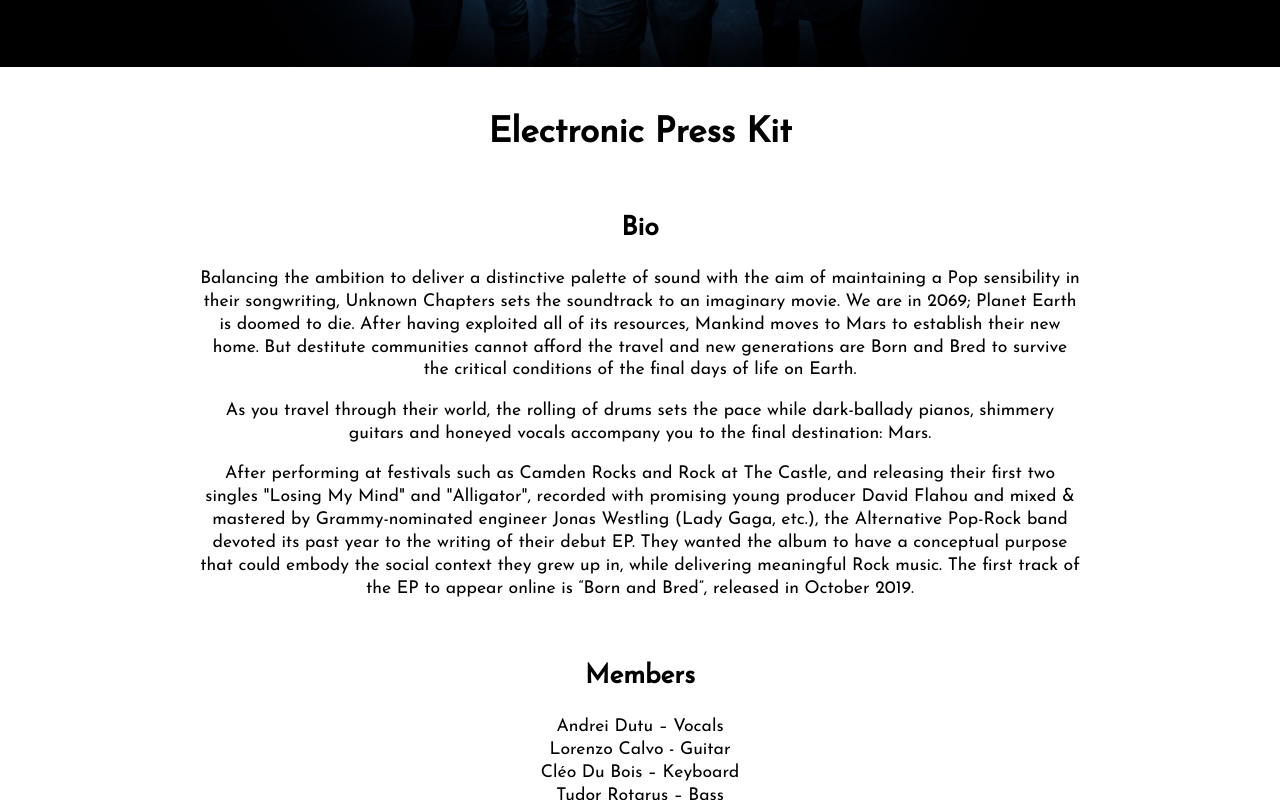
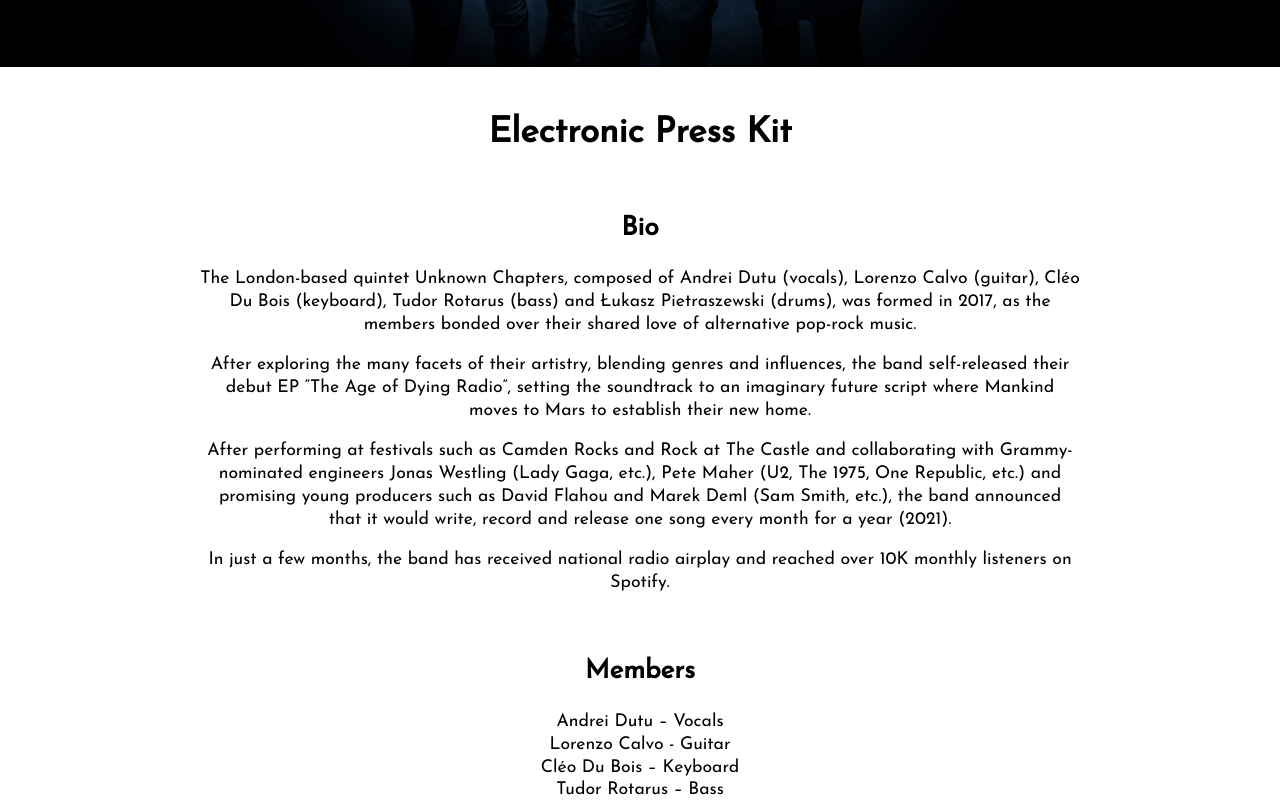
Before and after one commit to TudorRotarus25/unknown-chapters, a Vue app: page /epk in a window 1280 px wide. Shown: the part 599-1399 px from the top of the page. Built offline with nearby package versions, Linux system fonts and the light colour scheme; no server answers.

Commit message:
Close to you release

```diff
--- a/src/components/Contact.vue
+++ b/src/components/Contact.vue
@@ -2,17 +2,14 @@
   <div class="contact">
     <div class="description">
       <p>
-        Balancing the ambition to deliver a distinctive palette of sound with the aim of
-        maintaining a Pop sensibility in their songwriting, Unknown Chapters sets the soundtrack
-        to an imaginary movie. As you travel through their world, the rolling of drums sets the
-        pace while dark-ballady pianos, shimmery guitars and honeyed vocals accompany you to the
-        final destination: Mars.
+        The London-based quintet Unknown Chapters, composed of Andrei Dutu (vocals), Lorenzo Calvo
+        (guitar), Cléo Du Bois (keyboard), Tudor Rotarus (bass) and Łukasz Pietraszewski (drums),
+        was formed in 2017, as the members bonded over their shared love of alternative pop-rock music.
       </p>
       <p>
-        After performing at festivals such as Camden Rocks and Rock at The Castle, the
-        Alternative Pop-Rock band devoted its past year to the writing of their debut EP. They
-        wanted the album to have a conceptual purpose that could embody the social context they
-        grew up in, while delivering meaningful Rock music.
+        After exploring the many facets of their artistry, blending genres and influences, the band
+        self-released their debut EP “The Age of Dying Radio”, setting the soundtrack to an imaginary
+        future script where Mankind moves to Mars to establish their new home.
       </p>
     </div>
     <div class="socialMediaContent">
--- a/src/components/EpkDetails.vue
+++ b/src/components/EpkDetails.vue
@@ -4,25 +4,24 @@
     <div class="epk-details__bio section">
       <h2>Bio</h2>
       <p>
-        Balancing the ambition to deliver a distinctive palette of sound with the aim of maintaining
-        a Pop sensibility in their songwriting, Unknown Chapters sets the soundtrack to an imaginary
-        movie. We are in 2069; Planet Earth is doomed to die. After having exploited all of its
-        resources, Mankind moves to Mars to establish their new home. But destitute communities
-        cannot afford the travel and new generations are Born and Bred to survive the critical
-        conditions of the final days of life on Earth.
+        The London-based quintet Unknown Chapters, composed of Andrei Dutu (vocals), Lorenzo Calvo
+        (guitar), Cléo Du Bois (keyboard), Tudor Rotarus (bass) and Łukasz Pietraszewski (drums),
+        was formed in 2017, as the members bonded over their shared love of alternative pop-rock music.
       </p>
       <p>
-        As you travel through their world, the rolling of drums sets the pace while dark-ballady
-        pianos, shimmery guitars and honeyed vocals accompany you to the final destination: Mars.
+        After exploring the many facets of their artistry, blending genres and influences, the band
+        self-released their debut EP “The Age of Dying Radio”, setting the soundtrack to an imaginary
+        future script where Mankind moves to Mars to establish their new home.
       </p>
       <p>
-        After performing at festivals such as Camden Rocks and Rock at The Castle, and releasing
-        their first two singles "Losing My Mind" and "Alligator", recorded with promising young
-        producer David Flahou and mixed & mastered by Grammy-nominated engineer Jonas Westling
-        (Lady Gaga, etc.), the Alternative Pop-Rock band devoted its past year to the writing of
-        their debut EP. They wanted the album to have a conceptual purpose that could embody the
-        social context they grew up in, while delivering meaningful Rock music. The first track of
-        the EP to appear online is “Born and Bred”, released in October 2019.
+        After performing at festivals such as Camden Rocks and Rock at The Castle and collaborating
+        with Grammy-nominated engineers Jonas Westling (Lady Gaga, etc.), Pete Maher (U2, The 1975,
+        One Republic, etc.) and promising young producers such as David Flahou and Marek Deml (Sam Smith, etc.),
+        the band announced that it would write, record and release one song every month for a year (2021).
+      </p>
+      <p>
+        In just a few months, the band has received national radio airplay and reached over 10K monthly listeners
+        on Spotify.
       </p>
     </div>
     <div class="epk-details__members section">
--- a/src/components/Explore.vue
+++ b/src/components/Explore.vue
@@ -17,13 +17,13 @@
       </a>
     </div>
     <div class="latestRelease">
-      <a target="_blank" href="https://open.spotify.com/album/0GGseCca5ODix1b7mEAXL8">
+      <a target="_blank" href="https://open.spotify.com/album/5QupblecS3ftnq8mTRwH8h">
         <div
           class="imageContainer"
         >
           <img
             ref="latestReleaseImage"
-            src="../assets/frozen-bones-artwork.jpg"
+            src="../assets/close-to-you-artwork.jpeg"
           />
         </div>
         <div class="cta">
--- a/src/components/Hero.vue
+++ b/src/components/Hero.vue
@@ -1,12 +1,12 @@
 <template>
   <div class="hero">
     <div class="hero__imageContainer">
-      <img src="../assets/frozen-bones-artwork.jpg">
+      <img src="../assets/close-to-you-artwork.jpeg">
     </div>
     <div class="hero__caption">
-      FROZEN BONES
+      CLOSE TO YOU
       <p class="hero__subCaption">
-        OUR NEW SINGLE<span class="separator"> - </span><span class="outSoon">OUT NOW</span>
+        OUR NEW SINGLE<span class="separator"> - </span><a class="outSoon" href="https://lnkfi.re/ClosetoU" target="_blank">OUT NOW</a>
       </p>
     </div>
   </div>
@@ -80,6 +80,8 @@ export default {
       .outSoon {
         display: block;
         margin-top: 8px;
+        text-decoration: none;
+        color: #8f3d7c;
 
         @media screen and (min-width: 600px) {
           display: inline-block;
```
Also changed, not shown: src/assets/close-to-you-artwork.jpeg (added).
